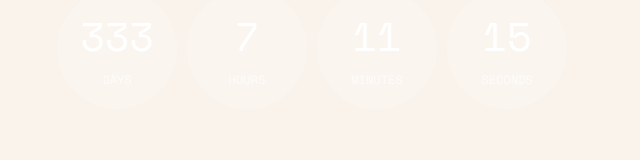
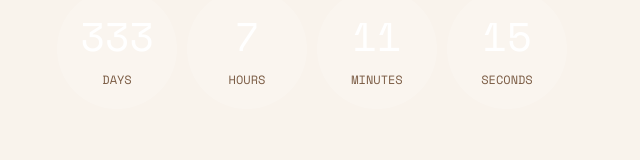
Before and after one commit to Wawamarseille/template-incoming, a plain HTML site: page index.html in a window 1280 px wide. Shown: the part 353-513 px from the top of the page, without its empty margins (8-648 px from the left). Drawn offline with nearby package versions, Linux system fonts and the light colour scheme; files whose address does not match are found by name; a web font is replaced by a local one.

Commit message:
Update style.css

```diff
--- a/css/style.css
+++ b/css/style.css
@@ -348,7 +348,7 @@ form label {
 }
 
 .simply-countdown > .simply-section .simply-word {
-  color: rgba(255, 255, 255, 0.7);
+  color: rgba(122, 91, 67);
   text-transform: uppercase;
   font-size: 12px;
   /* words */
```
